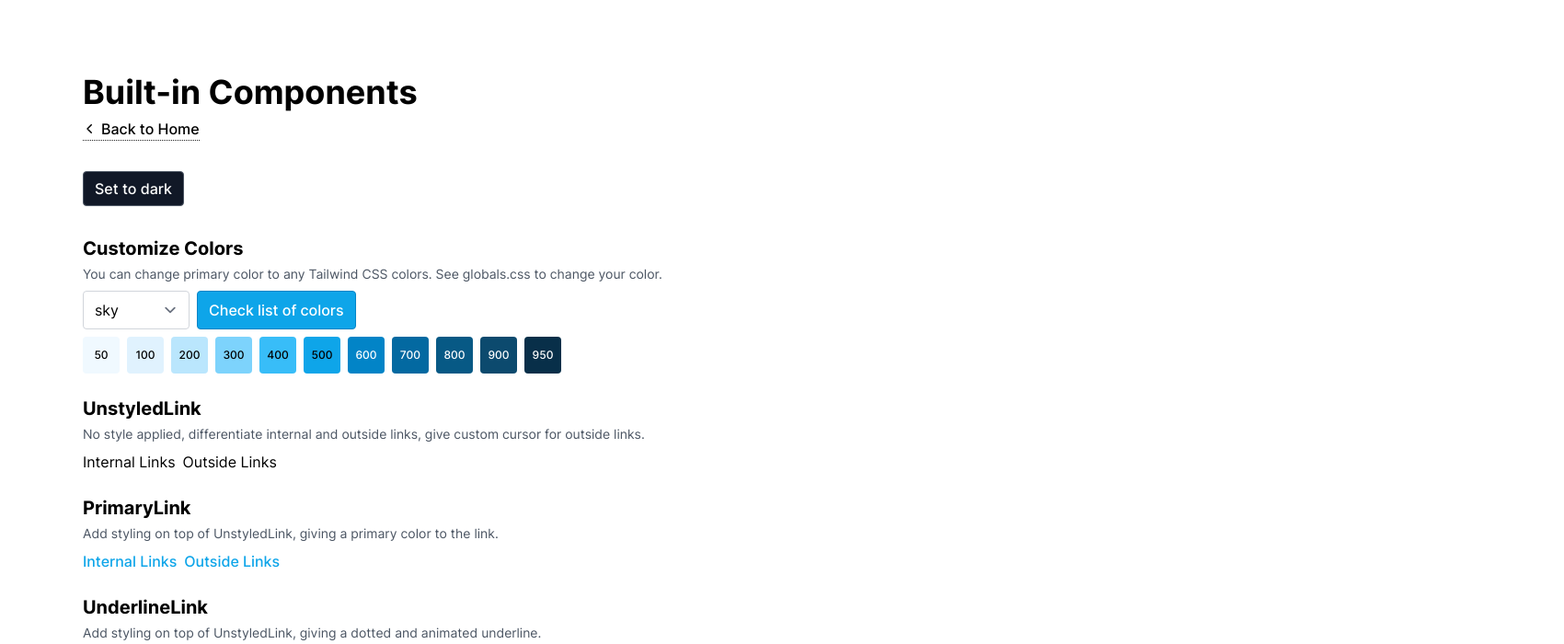
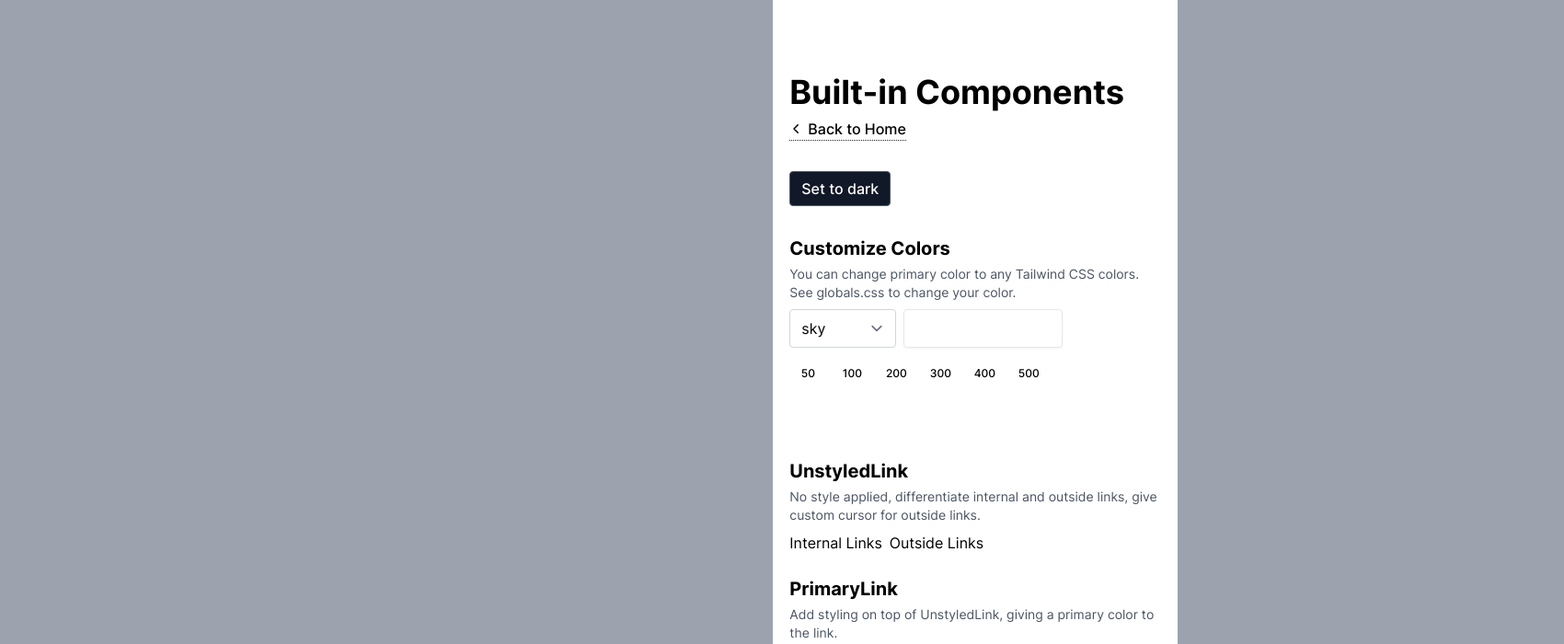
Before and after one commit to guesung/fusion-infinity, a Next.js app: page /components in a window 1280 px wide. Shown: the top 700 px of the page at 92% size, 1700 px wide, since content can reach past the window. Built offline with nearby package versions, Linux system fonts and the light colour scheme.

Commit message:
feat: Layout 구현

```diff
--- a/src/components/layout/Layout.tsx
+++ b/src/components/layout/Layout.tsx
@@ -1,6 +1,11 @@
-import * as React from 'react';
+import type { PropsWithChildren } from 'react';
 
-export default function Layout({ children }: { children: React.ReactNode }) {
-  // Put Header or Footer Here
-  return <>{children}</>;
+export default function Layout({ children }: PropsWithChildren) {
+  return (
+    <div className='h-screen w-screen bg-gray-400'>
+      <main className='mx-auto h-full w-full min-w-[360px] max-w-[440px] bg-white'>
+        {children}
+      </main>
+    </div>
+  );
 }
--- a/src/pages/_app.tsx
+++ b/src/pages/_app.tsx
@@ -1,16 +1,15 @@
-import { AppProps } from 'next/app';
+import type { AppProps } from 'next/app';
 
 import '@/styles/globals.css';
-// !STARTERCONF This is for demo purposes, remove @/styles/colors.css import immediately
-import '@/styles/colors.css';
 
-/**
- * !STARTERCONF info
- * ? `Layout` component is called in every page using `np` snippets. If you have consistent layout across all page, you can add it here too
- */
+import Layout from '@/components/layout/Layout';
 
 function MyApp({ Component, pageProps }: AppProps) {
-  return <Component {...pageProps} />;
+  return (
+    <Layout>
+      <Component {...pageProps} />
+    </Layout>
+  );
 }
 
 export default MyApp;
--- a/src/pages/index.tsx
+++ b/src/pages/index.tsx
@@ -1,5 +1,7 @@
-import Layout from '@/components/layout/Layout';
-
 export default function HomePage() {
-  return <Layout>a</Layout>;
+  return (
+    <div>
+      <h1>Home Page</h1>
+    </div>
+  );
 }
--- a/tailwind.config.ts
+++ b/tailwind.config.ts
@@ -9,20 +9,7 @@ export default {
         primary: ['Inter', ...defaultTheme.fontFamily.sans],
       },
       colors: {
-        primary: {
-          // Customize it on globals.css :root
-          50: 'rgb(var(--tw-color-primary-50) / <alpha-value>)',
-          100: 'rgb(var(--tw-color-primary-100) / <alpha-value>)',
-          200: 'rgb(var(--tw-color-primary-200) / <alpha-value>)',
-          300: 'rgb(var(--tw-color-primary-300) / <alpha-value>)',
-          400: 'rgb(var(--tw-color-primary-400) / <alpha-value>)',
-          500: 'rgb(var(--tw-color-primary-500) / <alpha-value>)',
-          600: 'rgb(var(--tw-color-primary-600) / <alpha-value>)',
-          700: 'rgb(var(--tw-color-primary-700) / <alpha-value>)',
-          800: 'rgb(var(--tw-color-primary-800) / <alpha-value>)',
-          900: 'rgb(var(--tw-color-primary-900) / <alpha-value>)',
-          950: 'rgb(var(--tw-color-primary-950) / <alpha-value>)',
-        },
+        main: '#00B1A6',
         dark: '#222222',
       },
       keyframes: {
```
Also changed, not shown: .prettierrc.js.
